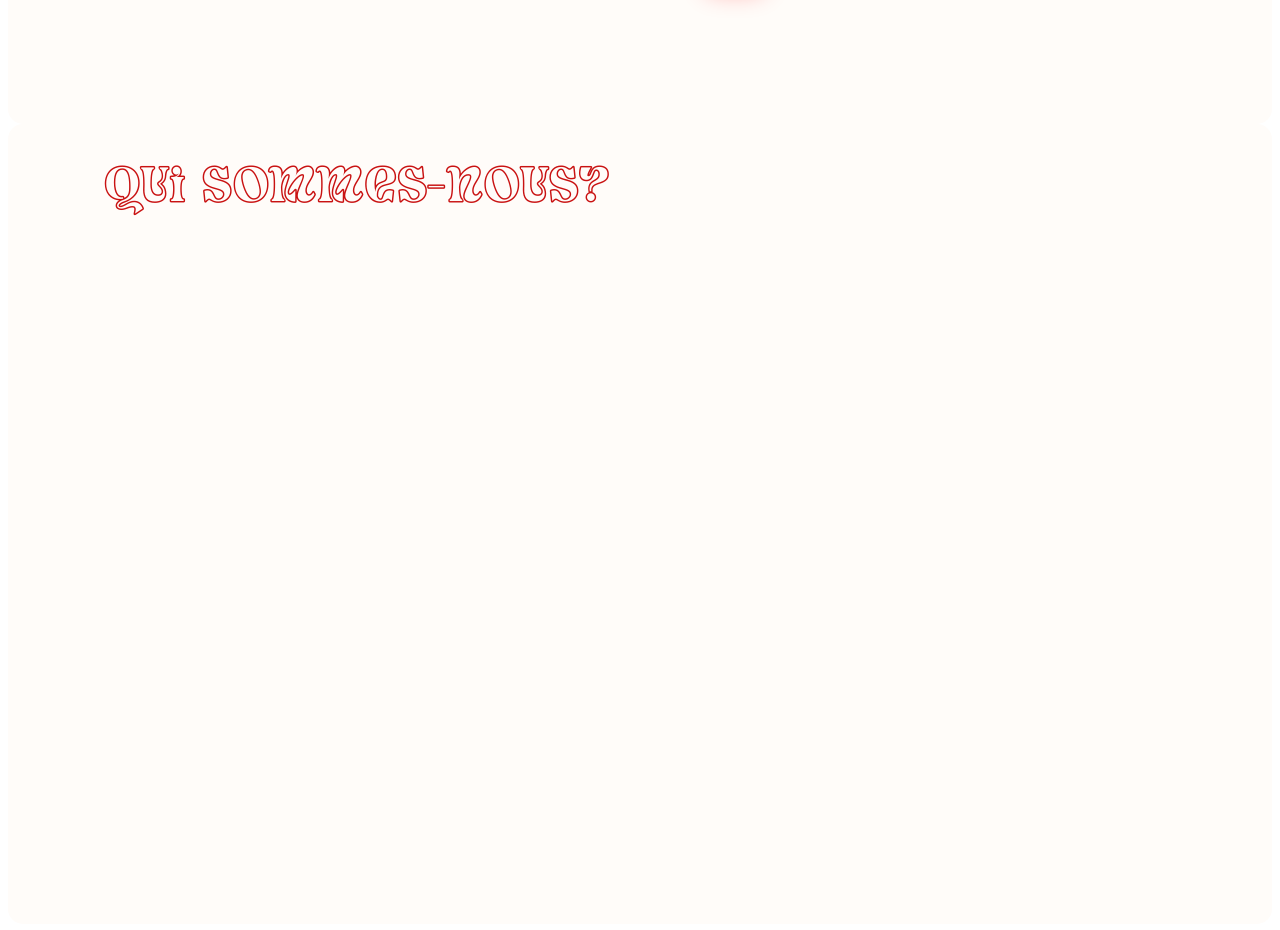
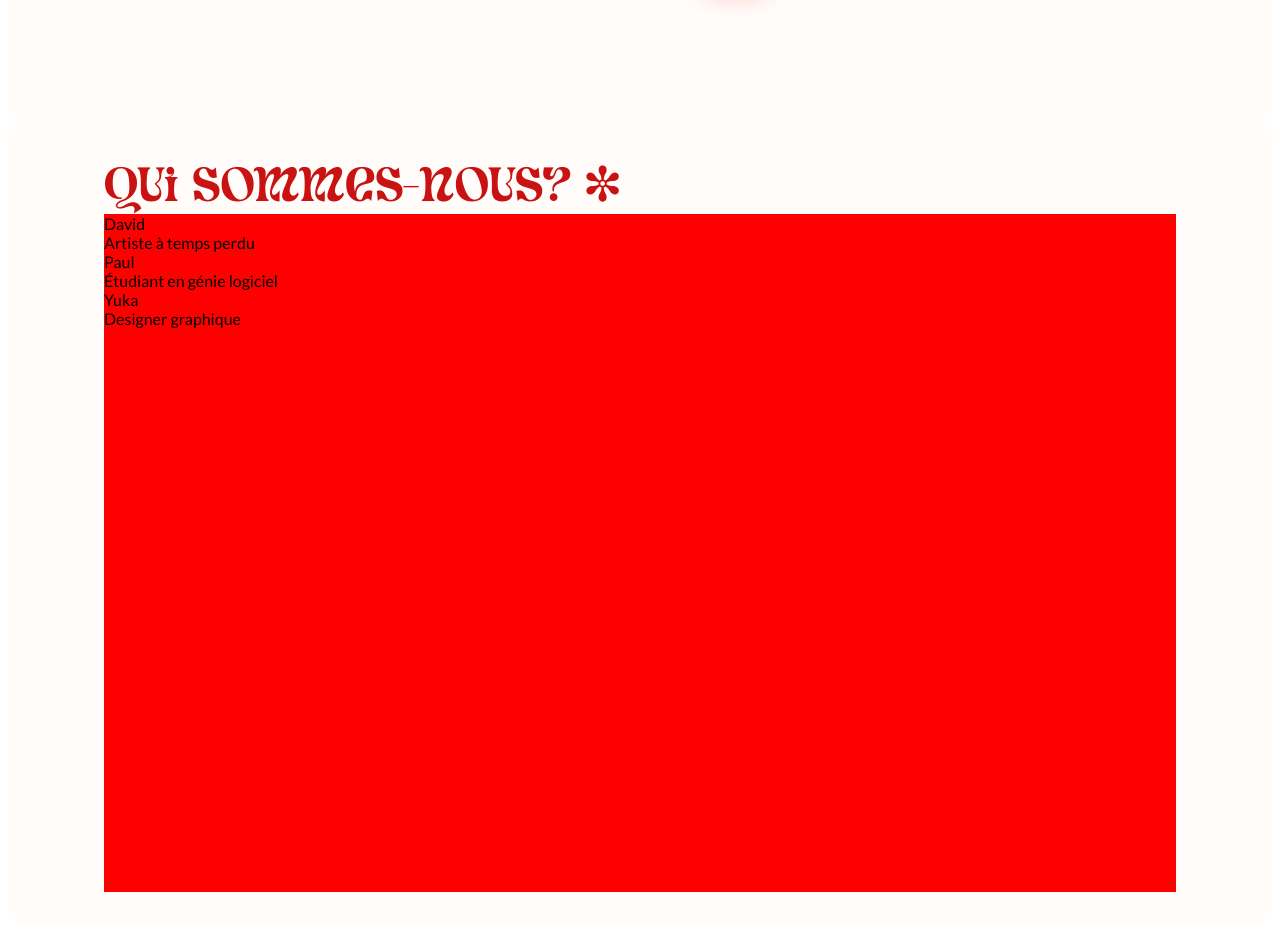
Before and after one commit to Orchydae/nomauclature, a React (Vite) app: page / in a window 1280 px wide. Shown: the part 1340-2270 px from the top of the page. Built offline with nearby package versions, Linux system fonts and the light colour scheme; a web font is replaced by a local one.

Commit message:
Refactor SunButton and Ladder components

```diff
--- a/src/components/buttons/sunButton/SunButton.module.css
+++ b/src/components/buttons/sunButton/SunButton.module.css
@@ -34,7 +34,7 @@
 
 .sunButton:hover {
     width: 200px;
-    transition-delay: 0.3s;
+    transition-delay: 0.1s;
 
     .text {
         visibility: visible;
--- a/src/components/invertedTitle/InvertedTitle.module.css
+++ b/src/components/invertedTitle/InvertedTitle.module.css
@@ -1,5 +1,5 @@
 .title {
-    font-family: var(--title-outline-font);
+    font-family: var(--title-font);
     font-size: var(--title-font-size);
     color: var(--primary-color);
 
@@ -10,6 +10,7 @@
 }
 
 .title.inverted {
+    font-family: var(--title-outline-font);
     mix-blend-mode: difference;
     color: white;
 }
--- a/src/components/ladder/Ladder.module.css
+++ b/src/components/ladder/Ladder.module.css
@@ -1,4 +1,4 @@
-.ladderContainer {
+.contentContainer {
     background-color: var(--secondary-color);
 
     width: 100%;
@@ -12,11 +12,15 @@
     box-sizing: border-box;
     padding: 2rem 6rem;
 
-    .title {
-        font-family: var(--title-outline-font);
-        font-size: var(--title-font-size);
-        color: var(--primary-color);
+    .ladderContainer {
+        background-color: blue;
+        width: 100%;
+        height: 100%;
 
-
+        .ladder {
+            background-color: red;
+            width: 100%;
+            height: 100%;
+        }
     }
 }
--- a/src/components/ladder/Ladder.tsx
+++ b/src/components/ladder/Ladder.tsx
@@ -1,13 +1,33 @@
+/* eslint-disable @typescript-eslint/no-explicit-any */
+import InvertedTitle from '../invertedTitle/InvertedTitle';
 import styles from './Ladder.module.css';
+
+interface Item {
+    [key: string]: any;
+}
 
 interface LadderProps {
     title: string;
+    items: Item[]; // Generic type for the items
+    renderItem: (item: Item) => JSX.Element; // Function to render the items
 }
 
-function Ladder({ title }: LadderProps) {
+function Ladder({ title, items, renderItem }: LadderProps) {
     return (
-        <div className={styles.ladderContainer}>
-            <span className={styles.title}>{title}</span>
+        <div className={styles.contentContainer}>
+            <InvertedTitle
+                text={title}
+                triggerElements={[`.${styles.ladderContainer} .${styles.title}`]}
+            />
+            <div className={styles.ladderContainer}>
+                <div className={styles.ladder}>
+                    {items.map((item, index) => (
+                        <div key={index} className={styles.item}>
+                            {renderItem(item)}
+                        </div>
+                    ))}
+                </div>
+            </div>
         </div>
     );
 }
--- a/src/data/members.ts
+++ b/src/data/members.ts
@@ -4,7 +4,8 @@ import yuka from '../assets/yuka-avatar.png'
 
 export const members = [
     {
-        name: 'David',
+        firstName: 'David',
+        lastName: 'Nguyen',
         title: 'Artiste à temps perdu',
         color: '#C91212',
         socialMedias: [
@@ -16,7 +17,8 @@ export const members = [
         avatar: david
     },
     {
-        name: 'Paul',
+        firstName: 'Paul',
+        lastName: 'Nguyen',
         title: 'Étudiant en génie logiciel',
         color: '#3772FF',
         socialMedias: [
@@ -25,7 +27,8 @@ export const members = [
         avatar: paul
     },
     {
-        name: 'Yuka',
+        firstName: 'Yuka',
+        lastName: 'Suzuki',
         title: 'Designer graphique',
         color: '#B3AF8F',
         socialMedias: [
--- a/src/pages/index/App.tsx
+++ b/src/pages/index/App.tsx
@@ -1,3 +1,4 @@
+/* eslint-disable @typescript-eslint/no-explicit-any */
 import VideoPlayer from "../../components/videoPlayer/VideoPlayer";
 import redPaintShooting from "../../assets/mart-production-blk-overlay.mp4";
 import Hero from './hero/Hero';
@@ -22,7 +23,16 @@ function App() {
   const { scrollYProgress } = useScroll({
     target: container,
     offset: ['start start', 'end end'],
-  })
+  });
+
+  const renderMember = (member: any) => {
+    return (
+      <div className="member-ladder">
+        <div className="left-side">{member.firstName}</div>
+        <div className="right-side">{member.title}</div>
+      </div>
+    );
+  }
 
   return (
     <main className="main-container">
@@ -40,7 +50,7 @@ function App() {
       />
       <Hero />
       <AboutUs />
-      <Ladder title="Qui sommes-nous?" />
+      <Ladder title="Qui sommes-nous? ✼" items={members} renderItem={renderMember} />
 
 
       <Footer />
```
